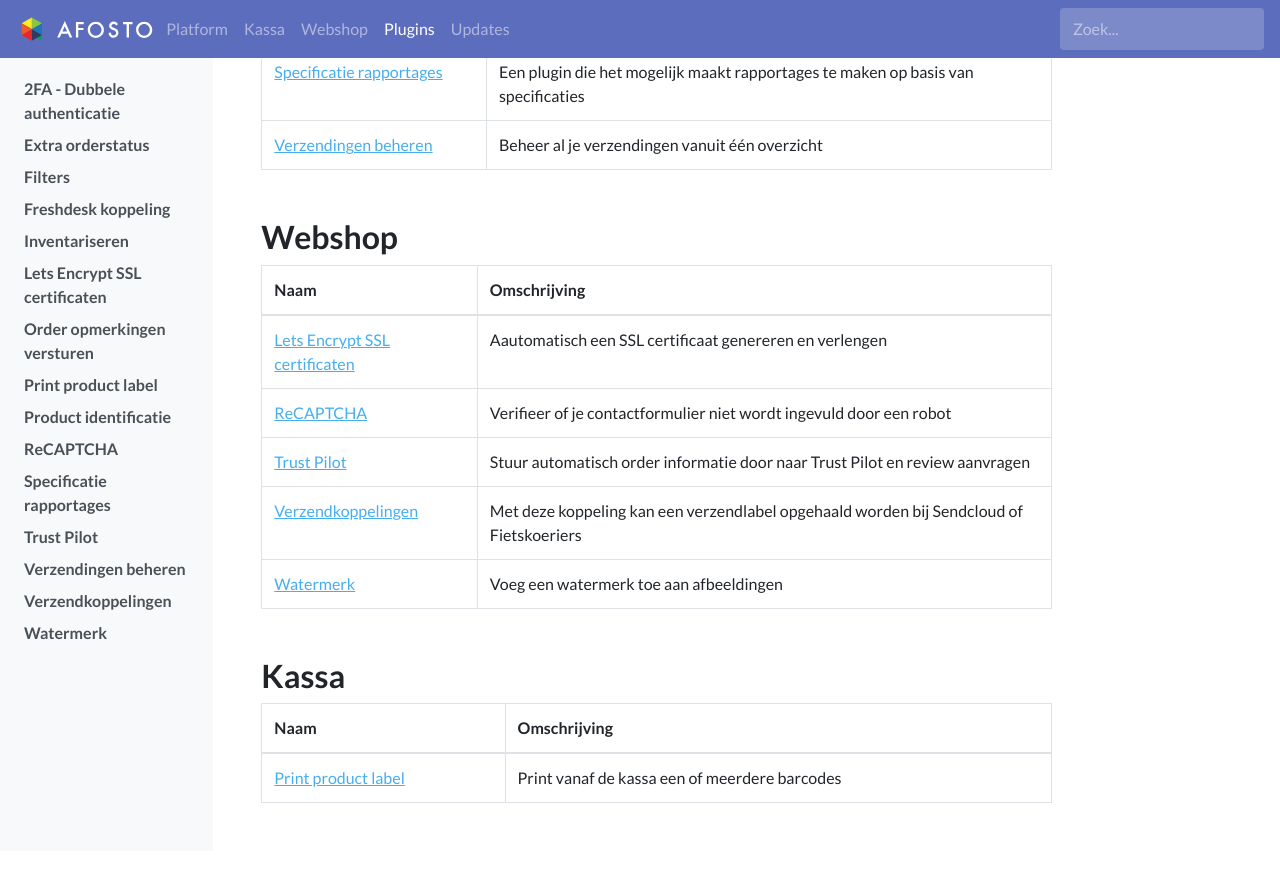
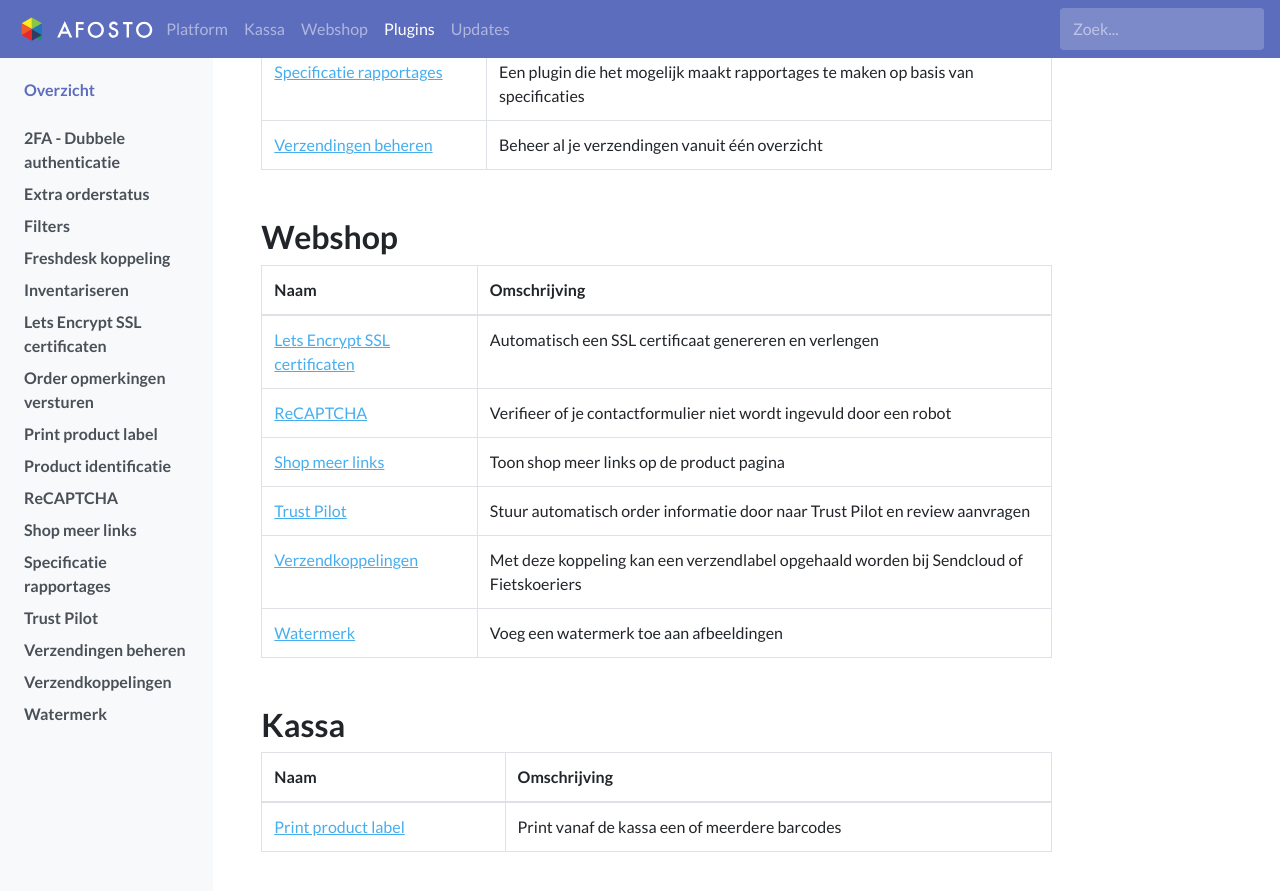
Before and after one commit to afosto/afosto-docs, a Jekyll site: the page built from plugins/index.md, in a window 1280 px wide and 900 px high, scrolled down 615 px. Shown: the top 891 px of the window. Built offline with Jekyll 4.4.1, drawn with Linux system fonts in a browser that asks for light colours; a script that is not in the unit is left out; before the commit the page ends 1466 px from its top, so only the background shows below that.

Commit message:
shop meer links manual - added menu item - added entry on plugins/index - added manual - fixed typos

```diff
--- a/_data/sidebar_nav.yml
+++ b/_data/sidebar_nav.yml
@@ -108,6 +108,9 @@
     - title: Om spam op een contactformulier te voorkomen kun je gebruik maken van reCAPTCHA.
       label: ReCAPTCHA
       slug: /plugins/recaptcha
+    - title: Een plugin die het mogelijk maakt om shop meer links te tonen op de productpagina.
+      label: Shop meer links
+      slug: /plugins/shop-meer-links
     - title: Een plugin die het mogelijk maakt rapportages te maken op basis van specificaties.
       label: Specificatie rapportages
       slug: /plugins/specificatie-rapportages
--- a/plugins/index.md
+++ b/plugins/index.md
@@ -26,8 +26,9 @@ redirect_from:
 
 |Naam|Omschrijving|
 |---|---|
-|[Lets Encrypt SSL certificaten](/plugins/lets-encrypt-ssl-certificaten)|Aautomatisch een SSL certificaat genereren en verlengen|
+|[Lets Encrypt SSL certificaten](/plugins/lets-encrypt-ssl-certificaten)|Automatisch een SSL certificaat genereren en verlengen|
 |[ReCAPTCHA](/plugins/recaptcha)|Verifieer of je contactformulier niet wordt ingevuld door een robot|
+|[Shop meer links](/plugins/shop-meer-links)|Toon shop meer links op de product pagina|
 |[Trust Pilot](/plugins/trust-pilot)|Stuur automatisch order informatie door naar Trust Pilot en review aanvragen|
 |[Verzendkoppelingen](/plugins/verzendkoppelingen)|Met deze koppeling kan een verzendlabel opgehaald worden bij Sendcloud of Fietskoeriers|
 |[Watermerk](/plugins/watermerk)|Voeg een watermerk toe aan afbeeldingen|
```
Also changed, not shown: plugins/shop-meer-links.md (added, +29 -0 lines), updates.md (+72 -27 lines).
